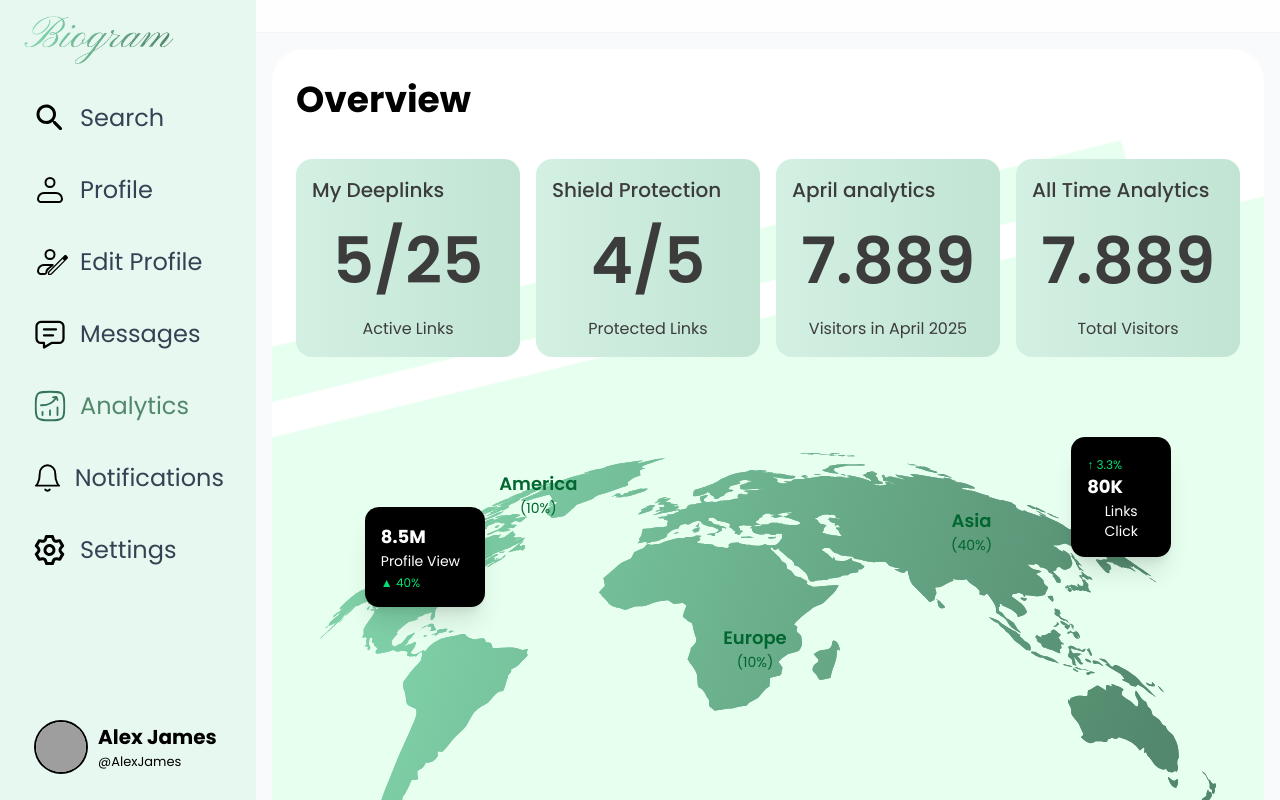
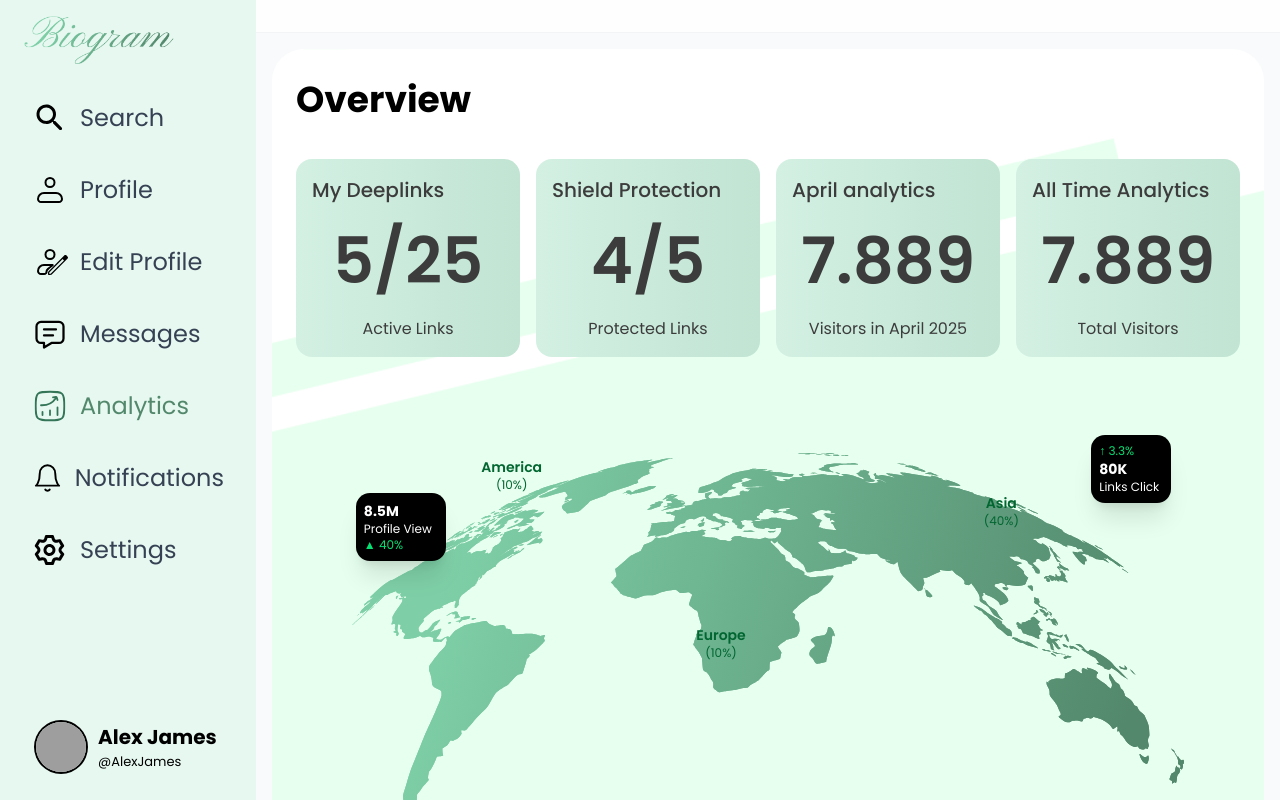
Before and after one commit to FMunir321/biogram, a React (Vite) app: page /analytics in a window 1280 px wide. Built offline with nearby package versions, Linux system fonts and the light colour scheme; grey boxes are pictures that could not be loaded; a web font is replaced by a local one.

Commit message:
fix responsive  bug in analytics

```diff
--- a/package.json
+++ b/package.json
@@ -17,6 +17,7 @@
     ]
   },
   "dependencies": {
+    "@material-tailwind/react": "^2.1.10",
     "@radix-ui/react-accordion": "^1.2.8",
     "@radix-ui/react-avatar": "^1.1.9",
     "@radix-ui/react-dialog": "^1.1.11",
@@ -39,7 +40,7 @@
     "react-icons": "^5.5.0",
     "react-router-dom": "^7.5.1",
     "recharts": "^2.15.3",
-    "swiper": "^11.2.7",
+    "swiper": "^11.2.8",
     "tailwind-merge": "^3.2.0",
     "tailwindcss": "^4.1.4",
     "tw-animate-css": "^1.2.7"
@@ -49,6 +50,7 @@
     "@types/node": "^22.14.1",
     "@types/react": "^19.0.10",
     "@types/react-dom": "^19.0.4",
+    "@types/swiper": "^6.0.0",
     "@vitejs/plugin-react": "^4.3.4",
     "eslint": "^9.22.0",
     "eslint-plugin-react-hooks": "^5.2.0",
--- a/src/components/WorldAnalyticsMap.tsx
+++ b/src/components/WorldAnalyticsMap.tsx
@@ -1,50 +1,56 @@
-// components/WorldAnalyticsMap.tsx
-import React from 'react';
 import map from '../assets/Vector.svg';
 
 const WorldAnalyticsMap = () => {
   return (
-    <div className="relative w-full max-w-5xl mx-auto py-10 px- rounded-xl overflow-hidden">
+    <div className="relative w-full max-w-7xl mx-auto py-10 px-4 sm:px-6 lg:px-8 rounded-xl overflow-hidden">
 
-      {/* Background World Map */}
+      {/* Map Image */}
       <img
         src={map}
         alt="World Map"
-        width={800}
-        height={400}
-        className="w-full h-full"
+        className="w-full h-auto object-contain"
       />
 
-      {/* America Analytics Card */}
-      <div className="absolute top-[20%] left-[5%] bg-black text-white p-4 rounded-xl shadow-xl flex flex-col items-start w-[120px]">
-        <div className="text-lg font-bold">8.5M</div>
-        <div className="text-sm">Profile View</div>
-        <div className="mt-1 text-xs text-green-400 flex items-center gap-1">
-          <span className="text-green-400">▲ 40%</span>
+      {/* Analytics Cards for sm and above */}
+      <div className="hidden sm:block">
+        {/* America Analytics */}
+        <div className="absolute top-[18%] left-[4%] bg-black text-white p-2 rounded-xl shadow-xl w-[90px]">
+          <div className="text-sm font-bold">8.5M</div>
+          <div className="text-xs">Profile View</div>
+          <div className="text-xs text-green-400">▲ 40%</div>
+        </div>
+
+        {/* Asia Analytics */}
+        <div className="absolute top-[5%] right-[5%] bg-black text-white p-2 rounded-xl shadow-xl w-[80px]">
+          <div className="text-xs text-green-400">↑ 3.3%</div>
+          <div className="text-sm font-bold">80K</div>
+          <div className="text-xs">Links Click</div>
+        </div>
+
+        {/* Continent Labels */}
+        <div className="absolute top-[10%] left-[18%] text-green-800 font-semibold text-sm text-center">
+          America <div className="text-xs font-normal">(10%)</div>
+        </div>
+        <div className="absolute bottom-[44%] left-[42%] text-green-800 font-semibold text-sm text-center">
+          Europe <div className="text-xs font-normal">(10%)</div>
+        </div>
+        <div className="absolute top-[18%] right-[22%] text-green-800 font-semibold text-sm text-center">
+          Asia <div className="text-xs font-normal">(40%)</div>
         </div>
       </div>
 
-      {/* Asia Analytics Card */}
-      <div className="absolute top-[5%] right-[5%] bg-black text-white p-4 rounded-xl shadow-xl flex flex-col items-start w-[100px] h-[100] text-center">
-         <div className="mt-1 text-xs text-green-400 flex items-center gap-1">
-          <span className="text-green-400 right-[5%]">↑ 3.3%</span>
+      {/* Stack cards vertically on mobile */}
+      <div className="block sm:hidden mt-4 flex flex-col gap-2">
+        <div className="bg-black text-white p-3 rounded-xl shadow-md text-center">
+          <div className="text-sm font-bold">8.5M</div>
+          <div className="text-xs">Profile View</div>
+          <div className="text-xs text-green-400">▲ 40%</div>
         </div>
-        <div className="text-lg font-bold text-center">80K</div>
-        <div className="text-sm">Links Click</div>
-
-      </div>
-
-      {/* Continent Labels */}
-      <div className="absolute top-[12%] left-[20%] text-green-800 font-semibold text-lg text-center">
-        America <div className="text-sm font-normal">(10%)</div>
-      </div>
-
-      <div className="absolute bottom-[45%] left-[45%] text-green-800 font-semibold text-lg text-center">
-        Europe <div className="text-sm font-normal">(10%)</div>
-      </div>
-
-      <div className="absolute top-[20%] right-[25%] text-green-800 font-semibold text-lg text-center">
-        Asia <div className="text-sm font-normal">(40%)</div>
+        <div className="bg-black text-white p-3 rounded-xl shadow-md text-center">
+          <div className="text-xs text-green-400">↑ 3.3%</div>
+          <div className="text-sm font-bold">80K</div>
+          <div className="text-xs">Links Click</div>
+        </div>
       </div>
     </div>
   );
```
Also changed, not shown: 1 other file (tests, documents, lock files or other folders).
